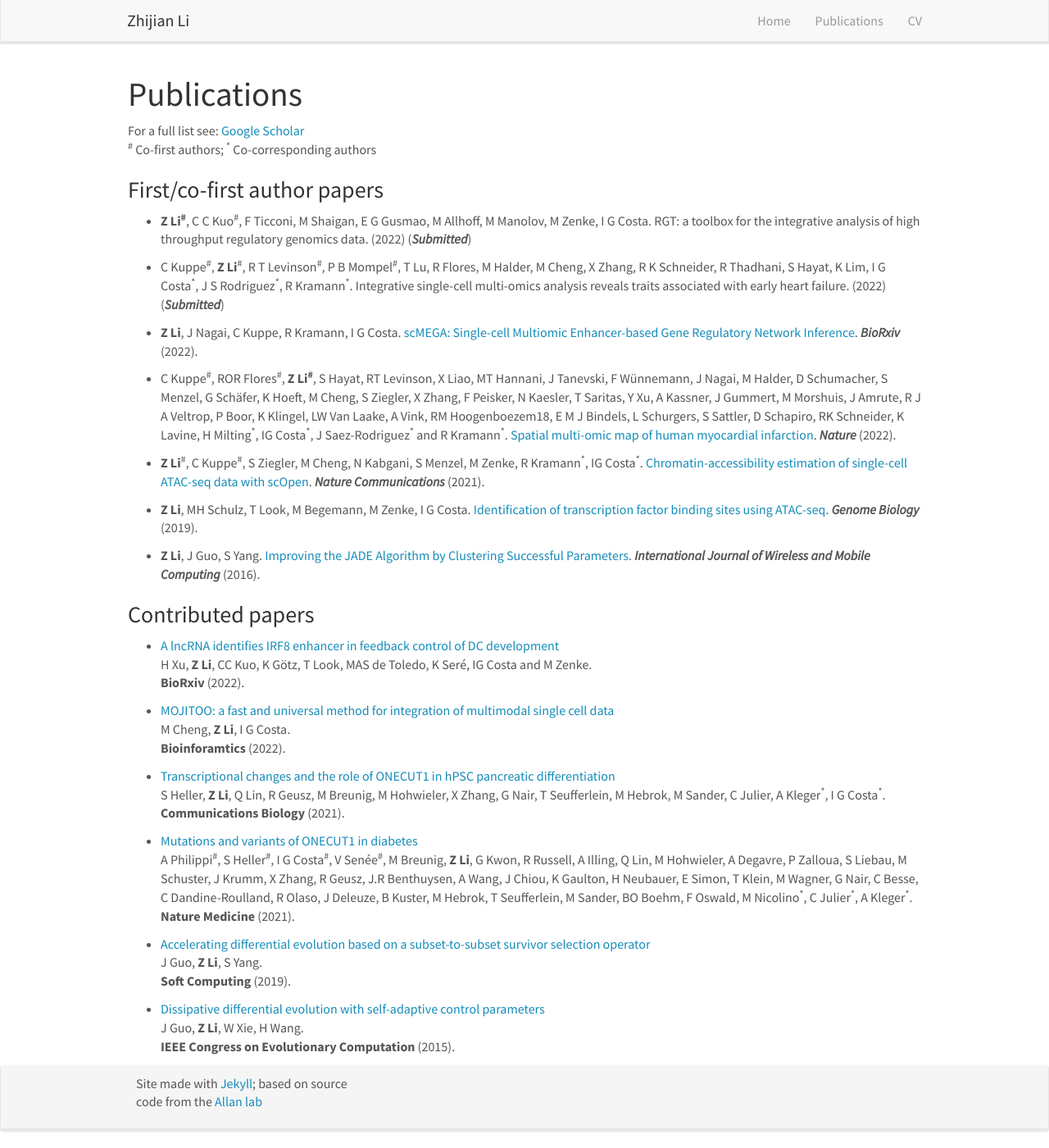
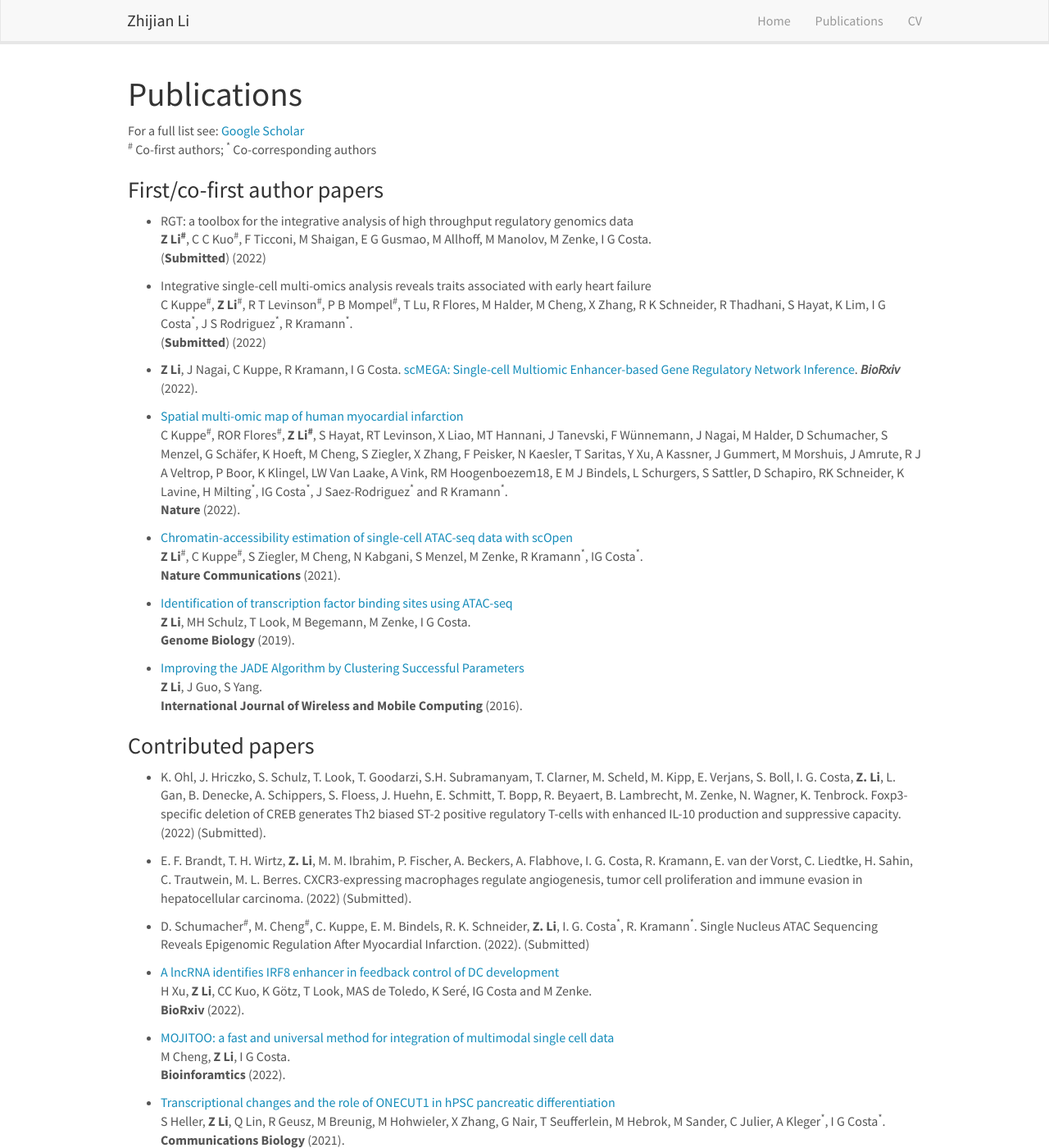
Before and after one commit to lzj1769/lzj1769.github.io, a Jekyll site: the page built from _pages/publications.md, in a window 1280 px wide and 1400 px high. Shown: the whole window at 82% size. Built offline with Jekyll 4.4.1, drawn with Linux system fonts in a browser that asks for light colours; nearby versions of some CDN libraries.

Commit message:
update pub

```diff
--- a/_pages/publications.md
+++ b/_pages/publications.md
@@ -12,27 +12,38 @@ For a full list see: [Google Scholar](https://scholar.google.de/citations?user=x
 
 ### First/co-first author papers
 
-* **Z Li<sup>\#</sup>**, C C Kuo<sup>\#</sup>, F Ticconi, M Shaigan, E G Gusmao, M Allhoff, M Manolov, M Zenke, I G Costa. RGT: a toolbox for the integrative analysis of high throughput regulatory genomics data. (2022) (***Submitted***)
+* RGT: a toolbox for the integrative analysis of high throughput regulatory genomics data\
+**Z Li<sup>\#</sup>**, C C Kuo<sup>\#</sup>, F Ticconi, M Shaigan, E G Gusmao, M Allhoff, M Manolov, M Zenke, I G Costa.\
+(**Submitted**) (2022)
 
-* C Kuppe<sup>\#</sup>, **Z Li**<sup>\#</sup>, R T Levinson<sup>\#</sup>, P B Mompel<sup>\#</sup>, T Lu, R Flores, M Halder, M Cheng, X Zhang, R K Schneider, R Thadhani, S Hayat, K Lim, I G Costa<sup>\*</sup>, J S Rodriguez<sup>\*</sup>, R Kramann<sup>\*</sup>. Integrative single-cell multi-omics analysis reveals traits associated with early heart failure. (2022) (***Submitted***)
+* Integrative single-cell multi-omics analysis reveals traits associated with early heart failure\
+C Kuppe<sup>\#</sup>, **Z Li**<sup>\#</sup>, R T Levinson<sup>\#</sup>, P B Mompel<sup>\#</sup>, T Lu, R Flores, M Halder, M Cheng, X Zhang, R K Schneider, R Thadhani, S Hayat, K Lim, I G Costa<sup>\*</sup>, J S Rodriguez<sup>\*</sup>, R Kramann<sup>\*</sup>.\
+(**Submitted**) (2022)
 
 * **Z Li**, J Nagai, C Kuppe, R Kramann, I G Costa. [scMEGA: Single-cell Multiomic Enhancer-based Gene Regulatory Network Inference](https://www.biorxiv.org/content/10.1101/2022.08.10.503335v1). ***BioRxiv*** (2022).
 
-* C Kuppe<sup>\#</sup>, ROR Flores<sup>\#</sup>, **Z Li<sup>\#</sup>**, S Hayat, RT Levinson, X Liao, MT Hannani, J Tanevski, F Wünnemann, J Nagai, M Halder, D Schumacher, S Menzel, G Schäfer, K Hoeft, M Cheng, S Ziegler, X Zhang, F Peisker, N Kaesler, T Saritas, Y Xu, A Kassner, J Gummert, M Morshuis, J Amrute, R J A Veltrop, P Boor, K Klingel, LW Van Laake, A Vink, RM Hoogenboezem18, E M J Bindels, L Schurgers, S Sattler, D Schapiro, RK Schneider, K Lavine, H Milting<sup>\*</sup>, IG Costa<sup>\*</sup>, J Saez-Rodriguez<sup>\*</sup> and R Kramann<sup>\*</sup>. [Spatial multi-omic map of human myocardial infarction](https://www.nature.com/articles/s41586-022-05060-x). ***Nature*** (2022).
+* [Spatial multi-omic map of human myocardial infarction](https://www.nature.com/articles/s41586-022-05060-x)\
+C Kuppe<sup>\#</sup>, ROR Flores<sup>\#</sup>, **Z Li<sup>\#</sup>**, S Hayat, RT Levinson, X Liao, MT Hannani, J Tanevski, F Wünnemann, J Nagai, M Halder, D Schumacher, S Menzel, G Schäfer, K Hoeft, M Cheng, S Ziegler, X Zhang, F Peisker, N Kaesler, T Saritas, Y Xu, A Kassner, J Gummert, M Morshuis, J Amrute, R J A Veltrop, P Boor, K Klingel, LW Van Laake, A Vink, RM Hoogenboezem18, E M J Bindels, L Schurgers, S Sattler, D Schapiro, RK Schneider, K Lavine, H Milting<sup>\*</sup>, IG Costa<sup>\*</sup>, J Saez-Rodriguez<sup>\*</sup> and R Kramann<sup>\*</sup>.\
+**Nature** (2022).
 
-* **Z Li**<sup>\#</sup>, C Kuppe<sup>\#</sup>, S Ziegler, M Cheng, N Kabgani, S Menzel, M Zenke, R Kramann<sup>\*</sup>, IG Costa<sup>\*</sup>. [Chromatin-accessibility estimation of single-cell ATAC-seq data with scOpen](https://www.nature.com/articles/s41467-021-26530-2). ***Nature Communications*** (2021).
+* [Chromatin-accessibility estimation of single-cell ATAC-seq data with scOpen](https://www.nature.com/articles/s41467-021-26530-2)\
+**Z Li**<sup>\#</sup>, C Kuppe<sup>\#</sup>, S Ziegler, M Cheng, N Kabgani, S Menzel, M Zenke, R Kramann<sup>\*</sup>, IG Costa<sup>\*</sup>.\
+**Nature Communications** (2021).
 
-* **Z Li**, MH Schulz, T Look, M Begemann, M Zenke, I G Costa. [Identification of transcription factor binding sites using ATAC-seq](https://genomebiology.biomedcentral.com/articles/10.1186/s13059-019-1642-2). ***Genome Biology*** (2019).
+* [Identification of transcription factor binding sites using ATAC-seq](https://genomebiology.biomedcentral.com/articles/10.1186/s13059-019-1642-2)\
+**Z Li**, MH Schulz, T Look, M Begemann, M Zenke, I G Costa.\
+**Genome Biology** (2019).
 
-* **Z Li**, J Guo, S Yang. [Improving the JADE Algorithm by Clustering Successful Parameters](https://www.inderscienceonline.com/doi/abs/10.1504/IJWMC.2016.081159).
-***International Journal of Wireless and Mobile Computing*** (2016).
+* [Improving the JADE Algorithm by Clustering Successful Parameters](https://www.inderscienceonline.com/doi/abs/10.1504/IJWMC.2016.081159)\
+**Z Li**, J Guo, S Yang.\
+**International Journal of Wireless and Mobile Computing** (2016).
 
 ### Contributed papers
-<!-- * K. Ohl, J. Hriczko, S. Schulz, T. Look, T. Goodarzi, S.H. Subramanyam, T. Clarner, M. Scheld, M. Kipp, E. Verjans, S. Boll, I. G. Costa, **Z. Li**, L. Gan, B. Denecke, A. Schippers, S. Floess, J. Huehn, E. Schmitt, T. Bopp, R. Beyaert, B. Lambrecht, M. Zenke, N. Wagner, K. Tenbrock. Foxp3-specific deletion of CREB generates Th2 biased ST-2 positive regulatory T-cells with enhanced IL-10 production and suppressive capacity. (2022) (Submitted).
+* K. Ohl, J. Hriczko, S. Schulz, T. Look, T. Goodarzi, S.H. Subramanyam, T. Clarner, M. Scheld, M. Kipp, E. Verjans, S. Boll, I. G. Costa, **Z. Li**, L. Gan, B. Denecke, A. Schippers, S. Floess, J. Huehn, E. Schmitt, T. Bopp, R. Beyaert, B. Lambrecht, M. Zenke, N. Wagner, K. Tenbrock. Foxp3-specific deletion of CREB generates Th2 biased ST-2 positive regulatory T-cells with enhanced IL-10 production and suppressive capacity. (2022) (Submitted).
 
 * E. F. Brandt, T. H. Wirtz, **Z. Li**, M. M. Ibrahim, P. Fischer, A. Beckers, A. Flabhove, I. G. Costa, R. Kramann, E. van der Vorst, C. Liedtke, H. Sahin, C. Trautwein, M. L. Berres. CXCR3-expressing macrophages regulate angiogenesis, tumor cell proliferation and immune evasion in hepatocellular carcinoma. (2022) (Submitted).
 
-* D. Schumacher<sup>\#</sup>, M. Cheng<sup>\#</sup>, C. Kuppe, E. M. Bindels, R. K. Schneider, **Z. Li**, I. G. Costa<sup>*</sup>, R. Kramann<sup>*</sup>. Single Nucleus ATAC Sequencing Reveals Epigenomic Regulation After Myocardial Infarction. (2022). (Submitted) -->
+* D. Schumacher<sup>\#</sup>, M. Cheng<sup>\#</sup>, C. Kuppe, E. M. Bindels, R. K. Schneider, **Z. Li**, I. G. Costa<sup>*</sup>, R. Kramann<sup>*</sup>. Single Nucleus ATAC Sequencing Reveals Epigenomic Regulation After Myocardial Infarction. (2022). (Submitted)
 
 * [A lncRNA identifies IRF8 enhancer in feedback control of DC development](https://www.biorxiv.org/content/10.1101/2022.08.11.503623v1)\
 H Xu, **Z Li**, CC Kuo, K Götz, T Look, MAS de Toledo, K Seré, IG Costa and M Zenke.\
```
